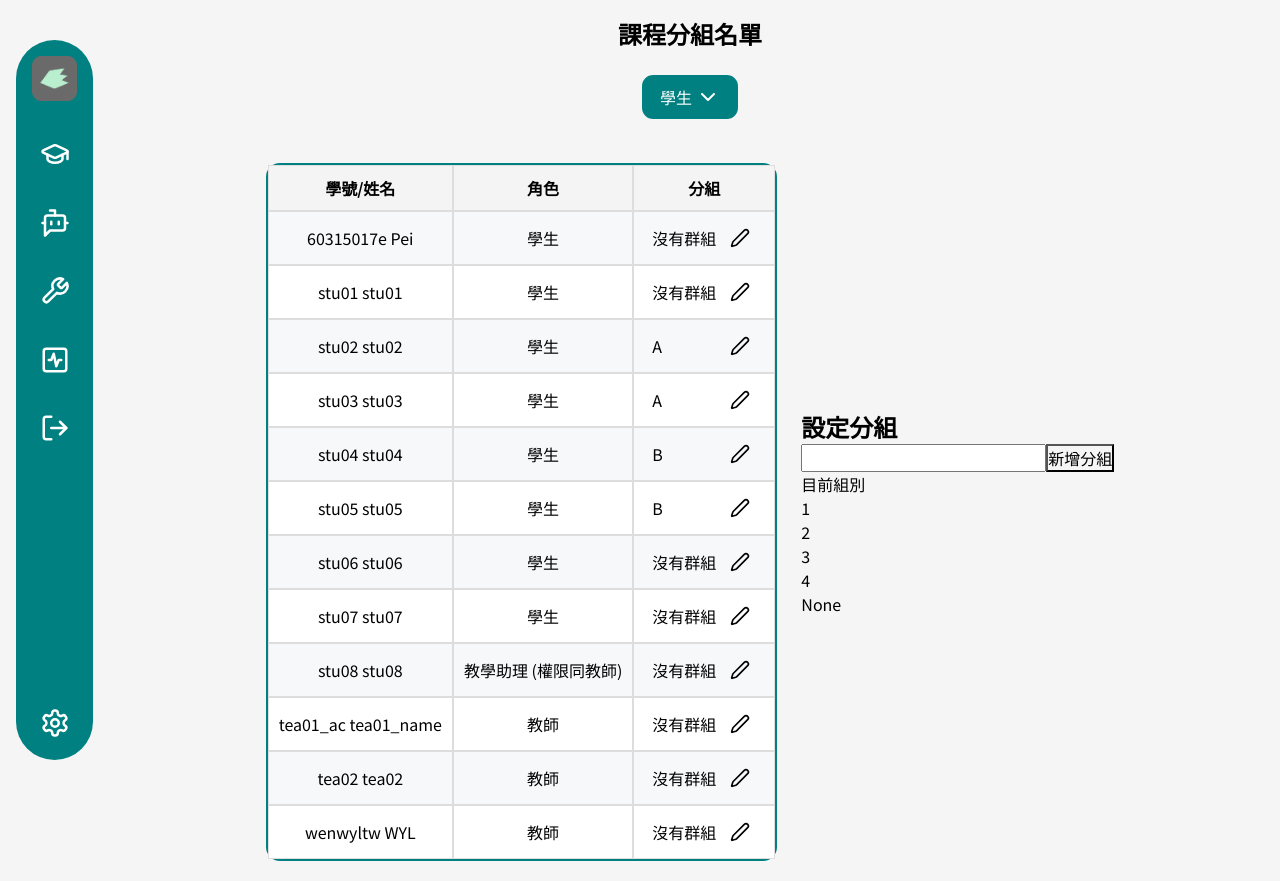
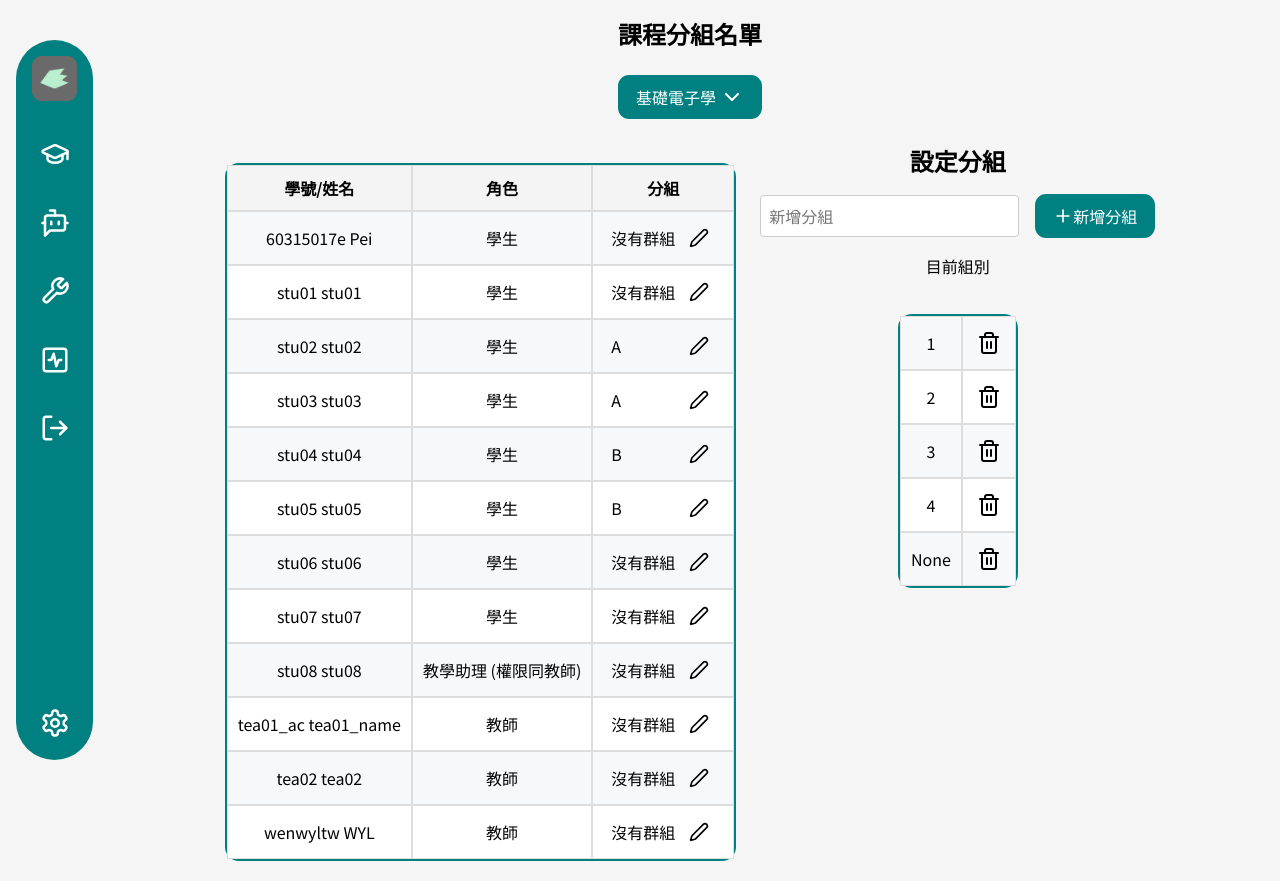
Before and after one commit to NTNU-SE-Alpha/frontend, a React (Create React App) app in the folder my-app/: page /student-list in a window 1280 px wide. Built offline with nearby package versions, Linux system fonts and the light colour scheme; sample sign-in values are in the browser's storage.

Commit message:
Update StudentList.js

```diff
--- a/my-app/src/Pages/StudentList.js
+++ b/my-app/src/Pages/StudentList.js
@@ -1,12 +1,11 @@
 import React, { useState, useEffect } from 'react';
 import styled from 'styled-components';
-import { marked, use } from 'marked';
 import { set, useForm } from 'react-hook-form';
 import Button from '../Components/Button';
 import DropdownWrapper from '../Components/DropdownWrapper';
-import { Pen } from 'lucide-react';
+import { Pen, Plus, Trash2 } from 'lucide-react';
 import ButtonIcon from '../Components/ButtonIcon';
-const HomeStyle = styled.div`
+const Container = styled.div`
   margin-top: 1rem;
   margin-left: 100px;
   display: flex;
@@ -20,10 +19,17 @@ const HomeStyle = styled.div`
   div.flex {
     display: flex;
     justify-content: center;
-    align-items: center;
+    /* align-items: center; */
     gap: 1.5rem;
+    @media (max-width: 1024px) {
+      flex-direction: column;
+      table{
+        order: 2;
+      }
+    }
 
     table {
+      margin-right: 1rem;
       /* width: 100%; */
       text-align: center;
       border-spacing: 0;
@@ -87,6 +93,33 @@ const HomeStyle = styled.div`
               width: 20px;
               height: 20px;
             }
+          }
+        }
+      }
+    }
+    div.setForm {
+      display: flex;
+      flex-direction: column;
+      gap: 1rem;
+      align-items: center;
+      form {
+        div {
+          display: flex;
+          width: 100%;
+          gap: 1rem;
+          justify-content: center;
+          align-items: center;
+          flex-wrap: wrap;
+
+          input,
+          select {
+            padding: 8px;
+            border: 1px solid #ccc;
+            border-radius: .25rem;
+          }
+          button {
+            display: flex;
+            align-items: center;
           }
         }
       }
@@ -158,6 +191,7 @@ const mygroupList = ['1', '2', '3', '4', 'None'];
 const StudentList = () => {
   const [group, setgroup] = useState({});
   const [addgroup, setaddgroup] = useState('');
+  const [newGroup, setNewGroup] = useState('');
   const [groupList, setgroupList] = useState(mygroupList);
   const [editIndex, seteditIndex] = useState(null);
   const {
@@ -187,16 +221,19 @@ const StudentList = () => {
       [index]: value,
     }));
   };
-  const handleAddGroupClick = () => {
-    setgroupList((prev) => [...prev, addgroup]);
+  const handleRemoveGroup = (group) => {
+    setgroupList((prev) => prev.filter((g) => g !== group));
   };
-  const handleAddGroupInput = (e) => {
-    setaddgroup(e.target.value);
+  const handleAddGroup = (e) => {
+    e.preventDefault();
+    if (newGroup && !groupList.includes(newGroup)) {
+      setgroupList([...groupList, newGroup]);
+      setNewGroup('');
+    }
   };
-
   // 使用 DropdownWrapper Component
-  const [selectedRole, setSelectedRole] = useState('學生'); // 預設選項
-  const roles = ['', '', '']; // 選項列表
+  const roles = ['基礎電子學', '軟體工程', '資料探勘']; // 選項列表
+  const [selectedRole, setSelectedRole] = useState(roles[0]); // 預設選項
 
   const handleRoleSelect = (role) => {
     setSelectedRole(role);
@@ -204,14 +241,12 @@ const StudentList = () => {
   };
   /////////////////////////////
 
-  const getCourseData = async () => {
-  };
+  const getCourseData = async () => {};
   useEffect(() => {
     getCourseData();
   }, []);
   return (
-    <div>
-      <HomeStyle>
+    <Container>
       <p className="title">課程分組名單</p>
       <DropdownWrapper
         options={roles}
@@ -284,29 +319,43 @@ const StudentList = () => {
             ))}
           </tbody>
         </table>
-          <div>
+        <div className="setForm">
           <p className="title">設定分組</p>
-            <form>
+          <form onSubmit={handleAddGroup}>
             <div>
               <input
+                value={newGroup}
                 type="text"
-                  onChange={(e) => {
-                    handleAddGroupInput(e);
-                  }}
+                onChange={(e) => setNewGroup(e.target.value)}
+                placeholder="新增分組"
               />
-                <button onClick={() => handleAddGroupClick}>新增分組</button>
+              <Button>
+                <Plus size={20} />
+                新增分組
+              </Button>
             </div>
           </form>
           <p>目前組別</p>
-            <ul>
+          <table>
+            <tbody>
               {groupList.map((group, index) => (
-                <li key={index}>{group}</li>
+                <tr
+                  key={index}
+                  className={index % 2 === 0 ? 'bg-teal-50' : 'bg-white'}
+                >
+                  <td>{group}</td>
+                  <td>
+                    <ButtonIcon onClick={() => handleRemoveGroup(group)}>
+                      <Trash2 />
+                    </ButtonIcon>
+                  </td>
+                </tr>
               ))}
-            </ul>
+            </tbody>
+          </table>
         </div>
       </div>
-      </HomeStyle>
-    </div>
+    </Container>
   );
 };
 
```
Lines whose indentation alone changed are shown as unchanged.
